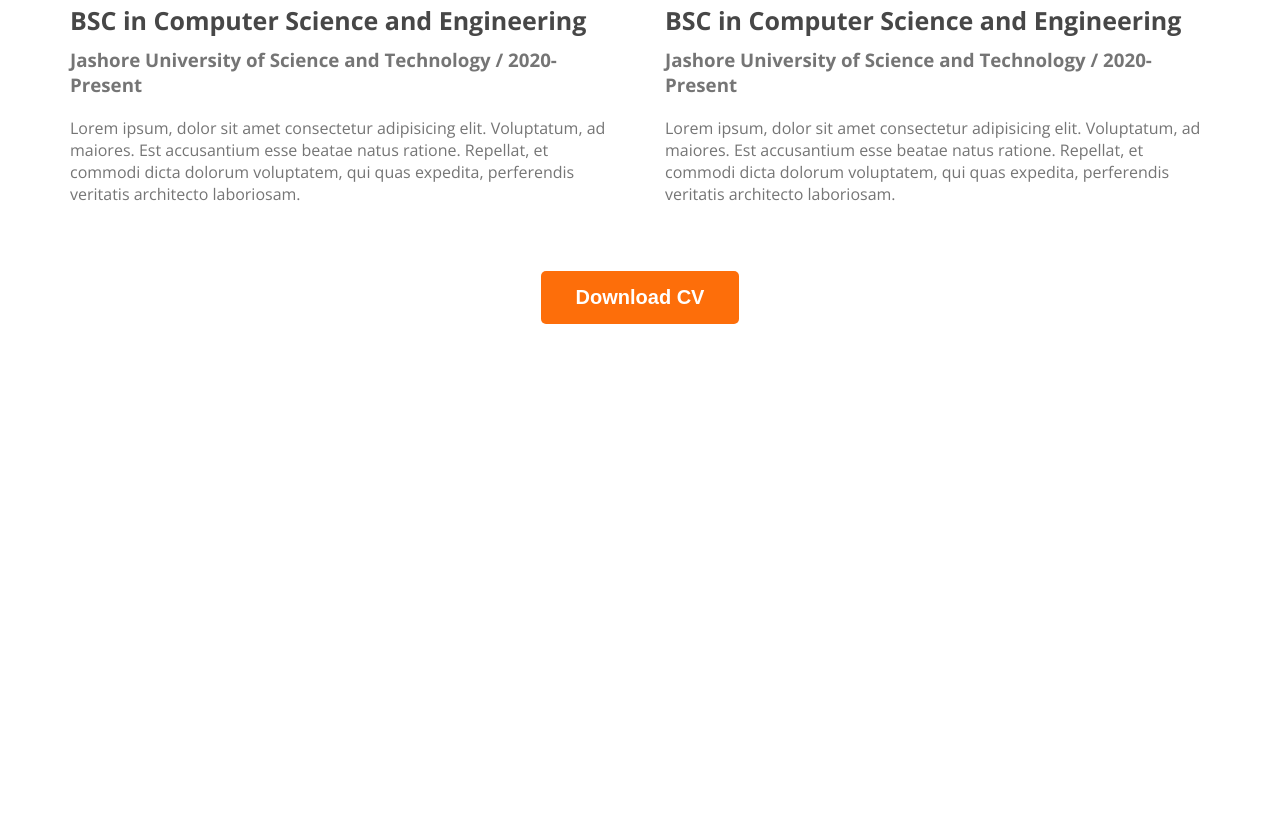
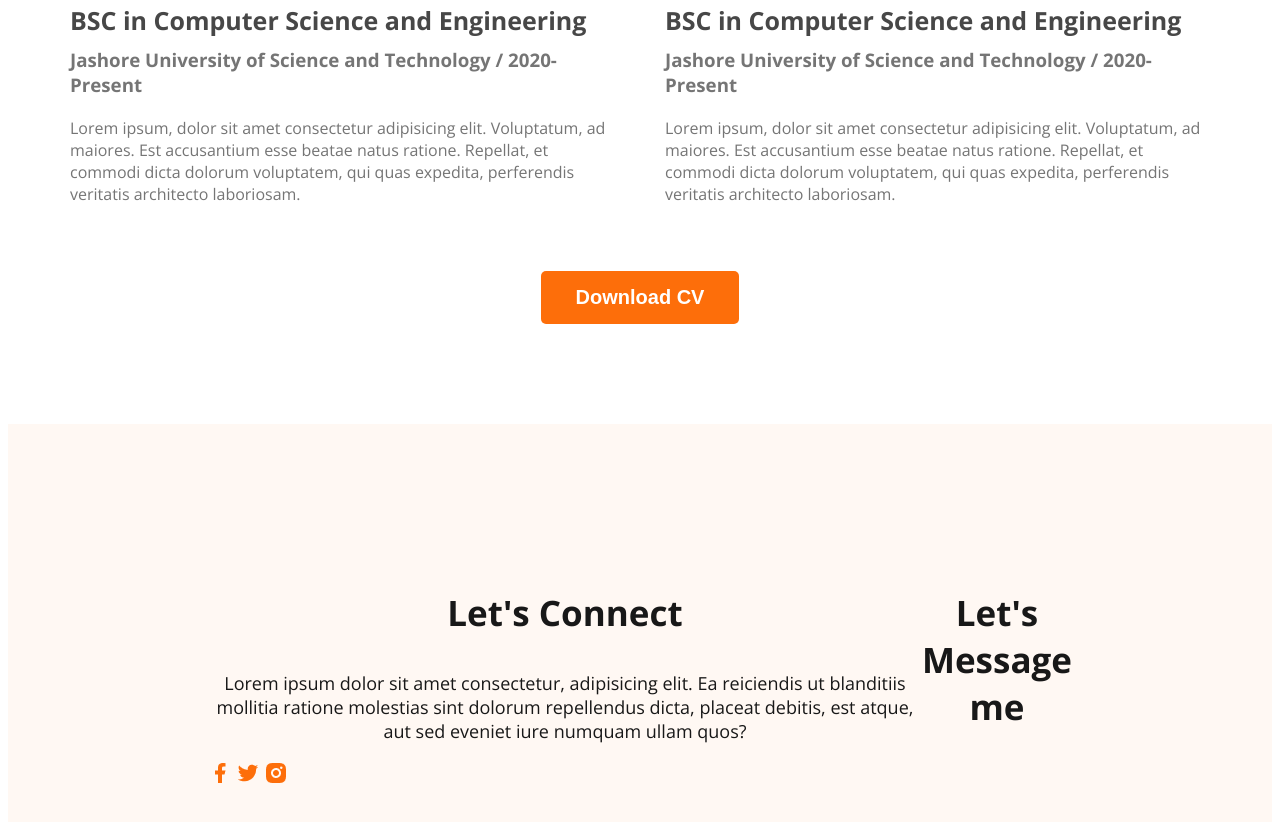
Before and after one commit to Tasnuba190135/Web-Portfolio, a plain HTML site: page index.html in a window 1280 px wide. Shown: the part 3016-3838 px from the top of the page. Before the commit the page ends 3348 px from the top, so only its background shows below. Drawn offline with nearby package versions, Linux system fonts and the light colour scheme.

Commit message:
footer basics

```diff
--- a/index.html
+++ b/index.html
@@ -140,6 +140,18 @@
 
     </main>
     <footer>
+        <div class="footer-column">
+            <h3 class="section-title">Let's Connect</h3>
+            <p class="section-description">Lorem ipsum dolor sit amet consectetur, adipisicing elit. Ea reiciendis ut blanditiis mollitia ratione molestias sint dolorum repellendus dicta, placeat debitis, est atque, aut sed eveniet iure numquam ullam quos?</p>
+            <div class="social-links">
+                <a href=""><img src="images/icons/facebook.png" alt=""></a>
+                <a href=""><img src="images/icons/twitter.png" alt=""></a>
+                <a href=""><img src="images/icons/insta.png" alt=""></a>
+            </div>
+        </div>
+        <div class="footer-column">
+            <h3 class="section-title">Let's Message me</h3>
+        </div>
 
     </footer>
 </body>
--- a/styles/portfolio.css
+++ b/styles/portfolio.css
@@ -157,3 +157,10 @@ about-info{
     text-align: center;
     margin-top:50px;
 }
+/* footer related styles */
+footer{
+    display:flex;
+    background: #FFF8F3;
+    padding: 130px 200px;
+    margin-top: 100px;
+}
```
